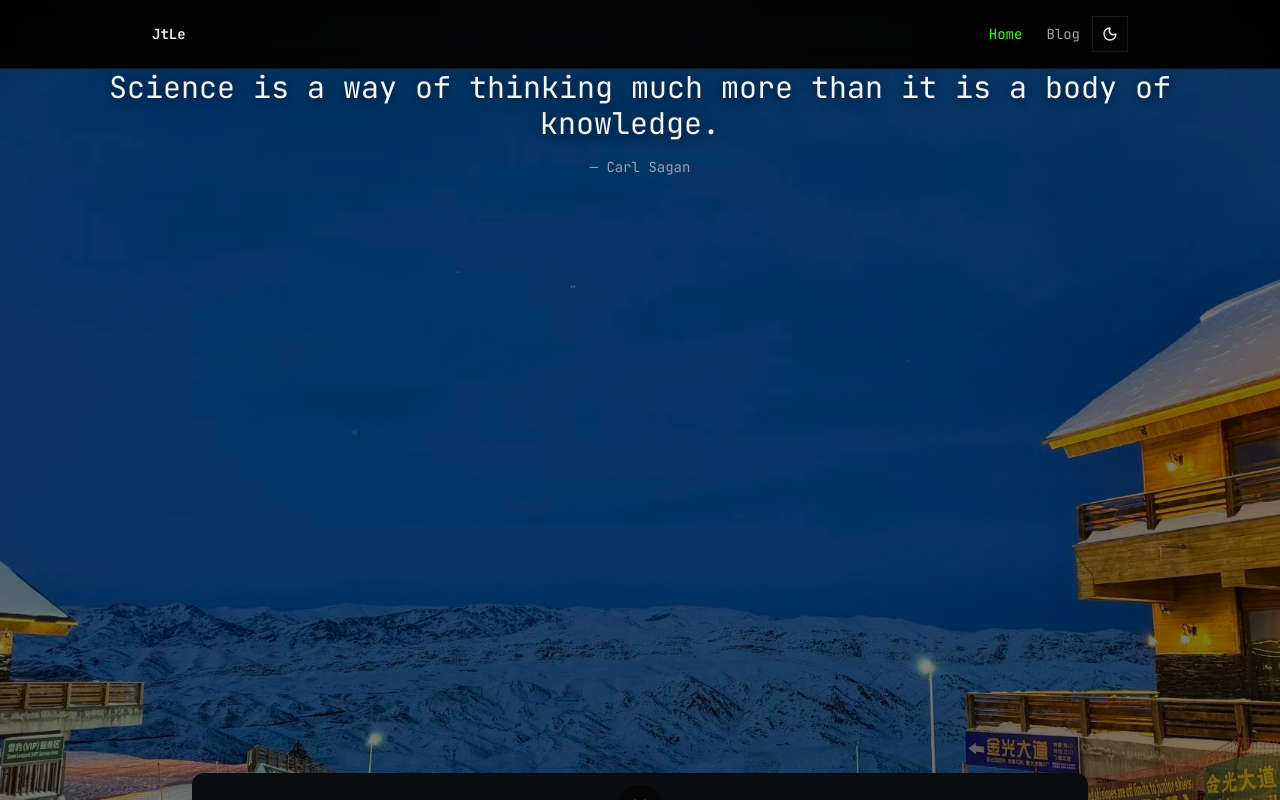
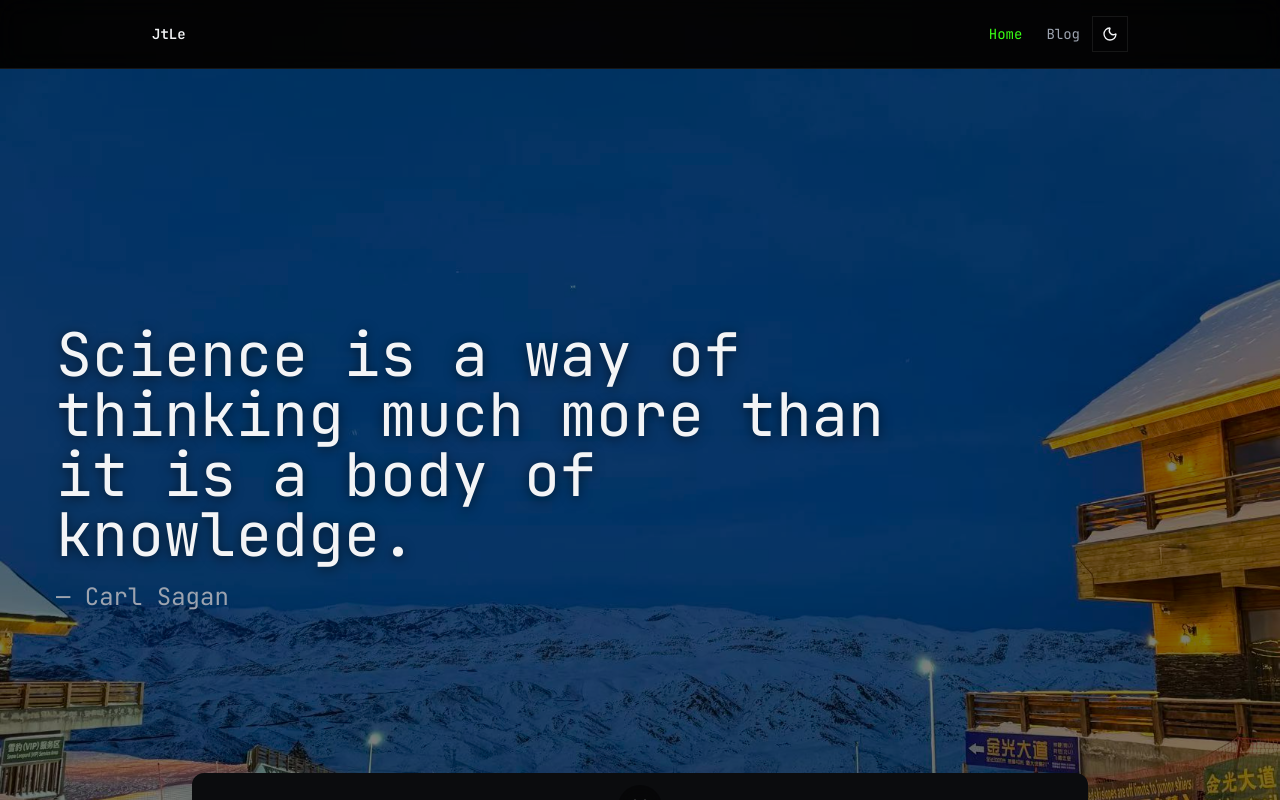
Before and after one commit to Ariasu123/ariasu123.github.io, a Next.js app: page / in a window 1280 px wide. Shown: the top 800 px of the page. Built offline with nearby package versions, Linux system fonts and the light colour scheme.

Commit message:
Fix hero quote vertical centering

```diff
--- a/src/components/hero-parallax.tsx
+++ b/src/components/hero-parallax.tsx
@@ -76,7 +76,7 @@ export function HeroParallax({ scrollTargetId }: HeroParallaxProps) {
   };
 
   return (
-    <section className="relative min-h-screen overflow-hidden">
+    <section className="relative min-h-screen overflow-hidden flex flex-col justify-center items-start">
       <motion.div className="absolute inset-0 z-0" style={{ y }}>
         <img
           src="/hero-bg.jpg"
@@ -85,10 +85,10 @@ export function HeroParallax({ scrollTargetId }: HeroParallaxProps) {
         />
       </motion.div>
       <div className="absolute inset-0 z-10 bg-black/50" />
-      <div className="relative z-20 flex h-full items-center justify-center px-6 text-center">
-        <div className="space-y-4 font-mono text-gray-100">
+      <div className="relative z-20 px-6">
+        <div className="ml-4 max-w-4xl space-y-4 text-left font-mono text-gray-100 sm:ml-8">
           <p
-            className="text-2xl sm:text-3xl"
+            className="text-4xl md:text-5xl lg:text-6xl"
             style={{ textShadow: "0 2px 12px rgba(0,0,0,0.6)" }}
           >
             {displayText}
@@ -98,7 +98,7 @@ export function HeroParallax({ scrollTargetId }: HeroParallaxProps) {
           </p>
           <p
             className={cn(
-              "text-sm text-muted-foreground transition-opacity duration-300",
+              "text-xl text-muted-foreground transition-opacity duration-300 md:text-2xl",
               displayText.length >= quote.text.length ? "opacity-100" : "opacity-0"
             )}
           >
```
